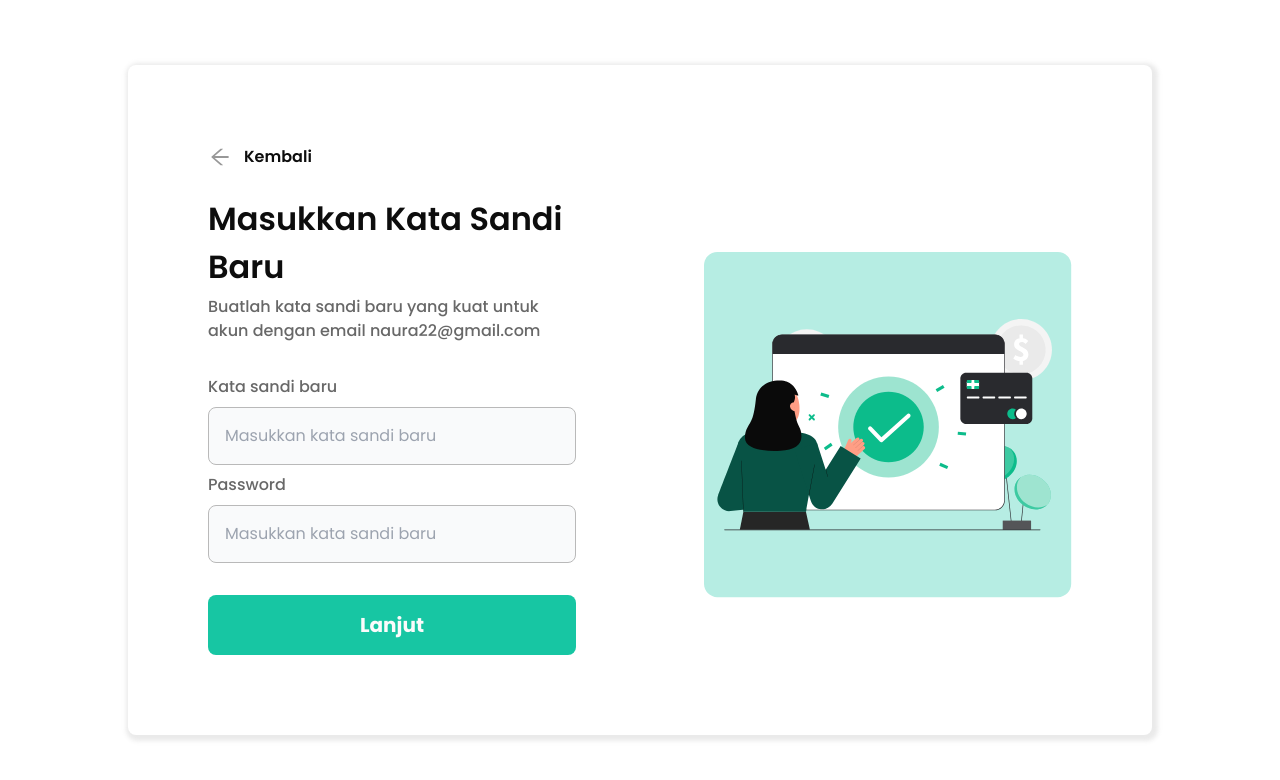
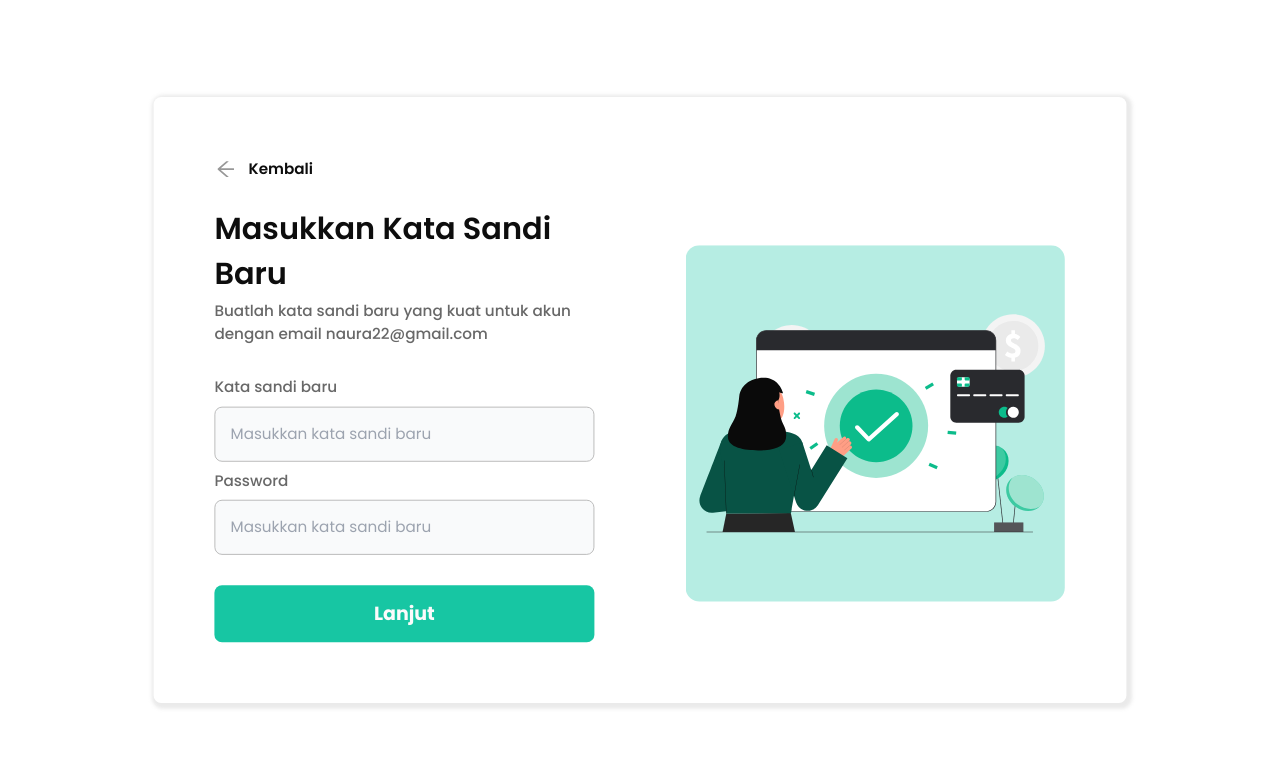
Before and after one commit to team-capstone-1/fe-repro-health, a React (Vite) app: page /reset-password in a window 1280 px wide. Shown: the top 780 px of the page. Built offline with nearby package versions, Linux system fonts and the light colour scheme.

Commit message:
refactor (Reset Password): add some padding and scale

```diff
--- a/src/views/auth-views/ResetPassword.jsx
+++ b/src/views/auth-views/ResetPassword.jsx
@@ -7,14 +7,14 @@ const ResetPassword = () => {
 
   return (
     <>
-      <section className="flex h-screen items-center justify-center">
+      <section className="flex h-screen items-center justify-center xl:scale-95">
         <div className="base-container">
-          <div className="mx-auto max-w-[1200px] rounded-lg bg-white p-8 shadow-none md:p-16 md:shadow-[2px_2px_4px_4px_rgba(186,186,186,0.3)] lg:p-20">
+          <div className="mx-auto max-w-[1200px] rounded-lg bg-white p-8 shadow-none md:p-16 md:shadow-[2px_2px_4px_4px_rgba(186,186,186,0.3)]">
             <button onClick={() => navigate(-1)} className="flex gap-3">
               <AiOutlineArrowLeft color="#989898" size={24} />
               <p className="text-base font-semibold text-grey-900">Kembali</p>
             </button>
-            <div className="mt-[26px] grid grid-cols-1 items-center gap-32 lg:grid-cols-2">
+            <div className="mt-[26px] grid grid-cols-1 items-center gap-24 lg:grid-cols-2">
               <form className="flex flex-col gap-4 md:gap-8">
                 {/* Title */}
                 <div>
```
